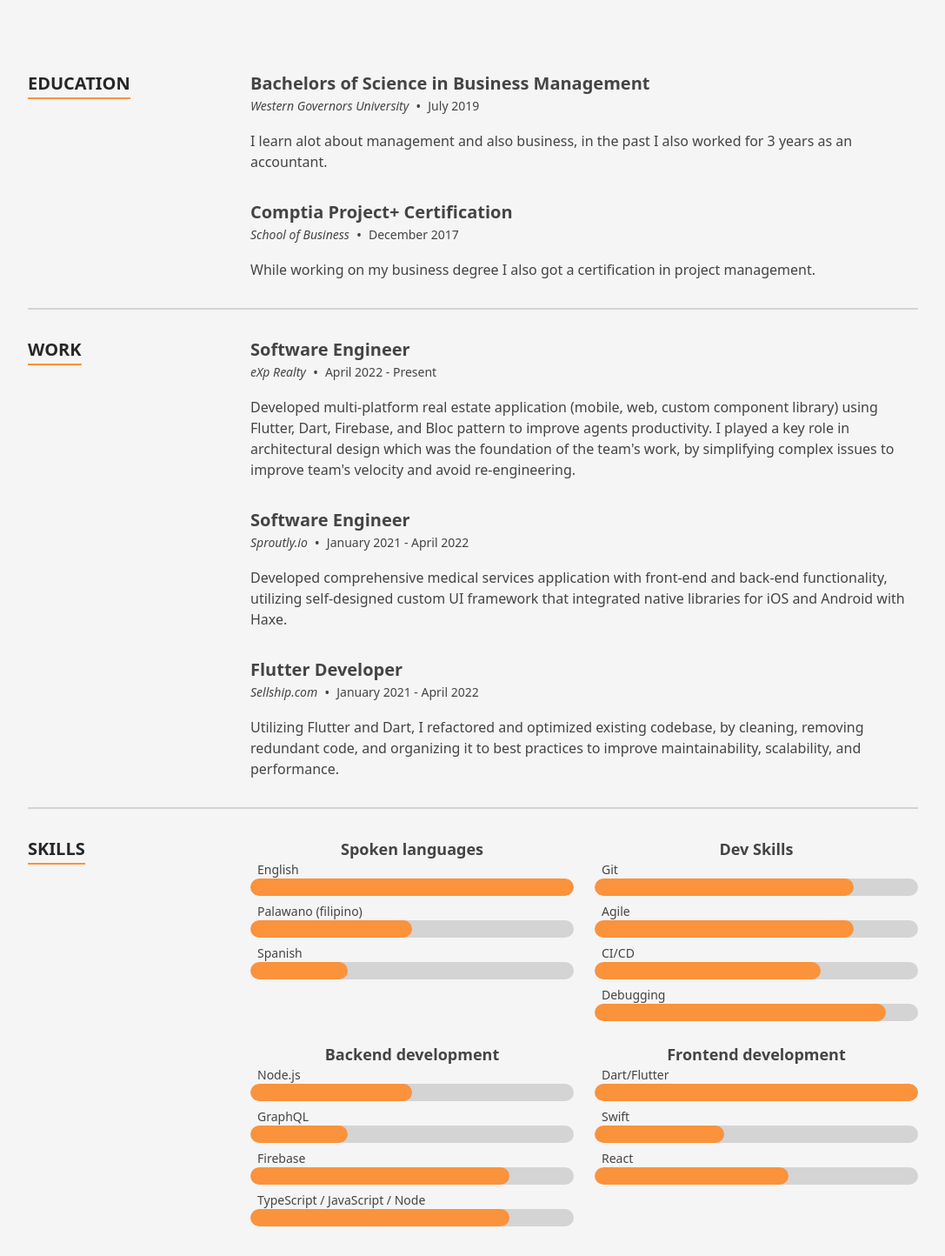
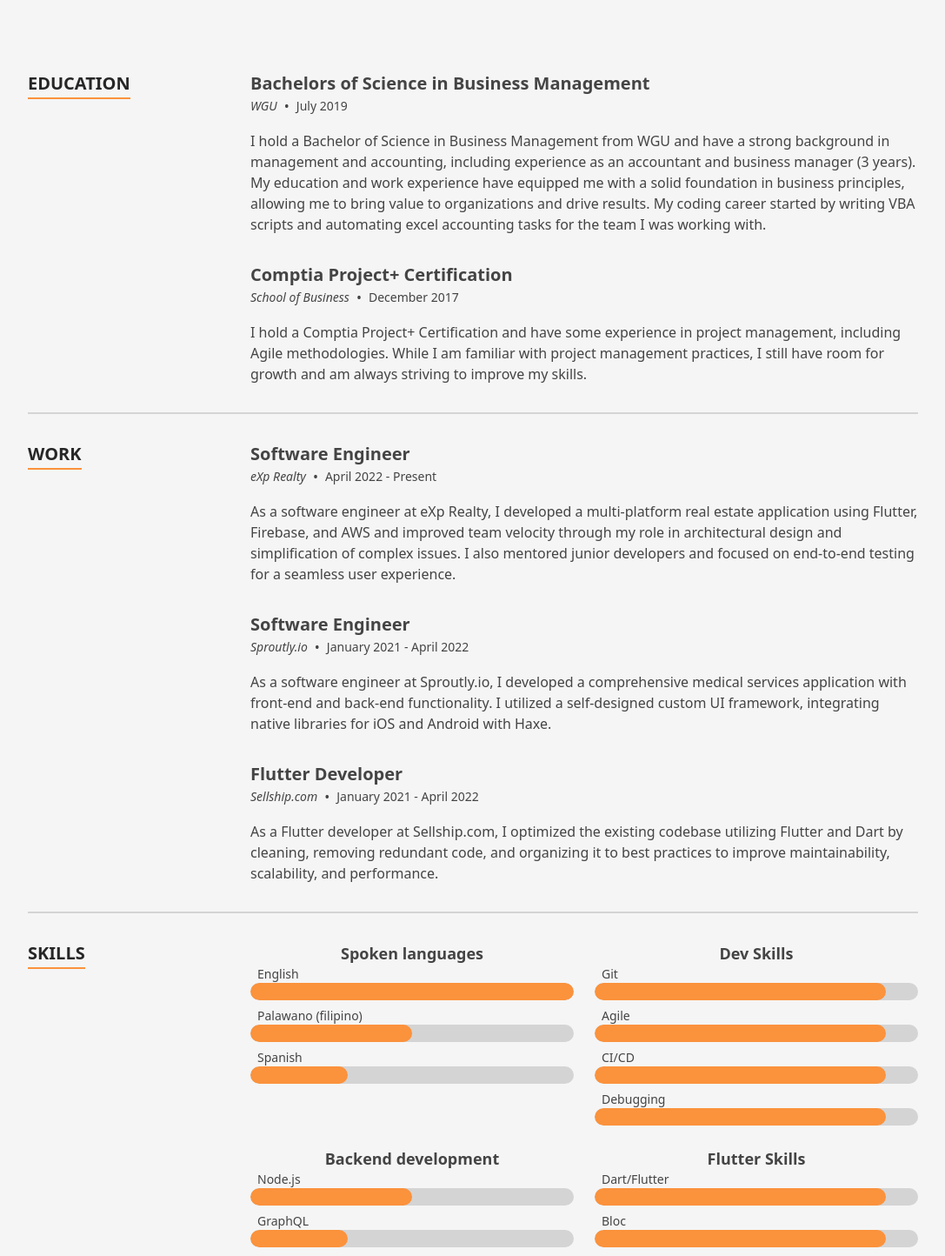
Before and after one commit to qevka/my-resume, a Next.js app: page / in a window 1280 px wide. Shown: the part 1330-2774 px from the top of the page at 87% size, without its empty margins (96-1183 px from the left). Built offline with nearby package versions, Linux system fonts and the light colour scheme.

Commit message:
fix navigation

```diff
--- a/package.json
+++ b/package.json
@@ -20,6 +20,7 @@
     "next": "^13.3.0",
     "react": "^18.1.0",
     "react-dom": "^18.1.0",
+    "sharp": "^0.32.0",
     "ts-pattern": "^4.0.3"
   },
   "devDependencies": {
--- a/src/components/Sections/Header.tsx
+++ b/src/components/Sections/Header.tsx
@@ -13,7 +13,7 @@ const Header: FC = memo(() => {
   const [currentSection, setCurrentSection] = useState<SectionId | null>(null);
   const navSections = useMemo(
     // Todo add back in SectionId.Contact
-    () => [SectionId.About, SectionId.Resume, SectionId.Portfolio, SectionId.Testimonials],
+    () => [SectionId.About, SectionId.Resume, SectionId.Portfolio, SectionId.Testimonials, SectionId.Contact],
     [],
   );
 
@@ -126,7 +126,7 @@ const NavItem: FC<{
   onClick?: () => void;
 }> = memo(({section, current, inactiveClass, activeClass, onClick}) => {
   return (
-    <Link href={`/#${section}`} passHref>
+    <Link href={`/#${section}`} passHref legacyBehavior={true}>
       <a className={classNames(current ? activeClass : inactiveClass)} key={section} onClick={onClick}>
         {section}
       </a>
--- a/src/data/data.tsx
+++ b/src/data/data.tsx
@@ -57,11 +57,11 @@ export type SectionId = typeof SectionId[keyof typeof SectionId];
  */
 export const heroData: Hero = {
   imageSrc: heroImage,
-  name: `I'm Caleb Maccarone`,
+  name: `I'm Caleb`,
   description: (
     <>
       <p className="prose-sm text-stone-200 sm:prose-base lg:prose-lg">
-        I'm an Ohio based <strong className="text-stone-100">Full Stack Software Engineer</strong>, currently working
+        A Ohio based <strong className="text-stone-100">Full Stack Software Engineer</strong>, currently working
         at <strong className="text-stone-100">eXp Realty</strong> building websites and mobile apps to support real-estate agents.
       </p>
       <p className="prose-sm text-stone-200 sm:prose-base lg:prose-lg">
@@ -89,7 +89,7 @@ export const heroData: Hero = {
  */
 export const aboutData: About = {
   profileImageSrc: profilepic,
-  description: `I am a self-taught engineer with a passion for learning and understanding how things work. I enjoy diving deep into code libraries and tackling difficult problems and puzzles. Efficiency and adventure are important values to me, both in my work and in my personal life. I am always looking for new challenges and opportunities to grow and expand my skills. In my free time, I enjoy exploring the world and meeting new people.`,
+  description: `I am a self-taught senior full stack engineer with a passion for learning and understanding how things work. I enjoy diving deep into code libraries and tackling difficult problems and puzzles. Efficiency and adventure are important values to me, both in my work and in my personal life. I am always looking for new challenges and opportunities to grow and expand my skills. In my free time, I enjoy exploring the world and meeting new people.`,
   aboutItems: [
     {label: 'Location', text: 'Dayton, Ohio', Icon: MapIcon},
     {label: 'Age', text: '33', Icon: CalendarIcon},
@@ -126,15 +126,15 @@ export const skills: SkillGroup[] = [
     skills: [
       {
         name: 'Git',
-        level: 8,
+        level: 9,
       },
       {
         name: 'Agile',
-        level: 8,
+        level: 9,
       },
       {
         name: 'CI/CD',
-        level: 7,
+        level: 9,
       },
       {
         name: 'Debugging',
@@ -158,8 +158,41 @@ export const skills: SkillGroup[] = [
         level: 8,
       },
       {
+        name: 'AWS',
+        level: 8,
+      },
+      {
         name: 'TypeScript / JavaScript / Node',
         level: 8,
+      },
+    ],
+  },
+  {
+    name: 'Flutter Skills',
+    skills: [
+      {
+        name: 'Dart/Flutter',
+        level: 9,
+      },
+      {
+        name: 'Bloc',
+        level: 9,
+      },
+      {
+        name: 'Testing (Unit/Integration/Widget)',
+        level: 7,
+      },
+      {
+        name: 'Dependency Injection',
+        level: 8,
+      },
+      {
+        name: 'Streams',
+        level: 8,
+      },
+      {
+        name: 'build_runner (jsonAnnotation/Freezed)',
+        level: 9,
       },
     ],
   },
@@ -167,8 +200,8 @@ export const skills: SkillGroup[] = [
     name: 'Frontend development',
     skills: [
       {
-        name: 'Dart/Flutter',
-        level: 10,
+        name: 'VBA',
+        level: 7,
       },
       {
         name: 'Swift',
@@ -178,7 +211,6 @@ export const skills: SkillGroup[] = [
         name: 'React',
         level: 6,
       },
-
     ],
   },
 ];
@@ -189,7 +221,7 @@ export const skills: SkillGroup[] = [
 export const portfolioItems: PortfolioItem[] = [
   {
     title: 'Manufacturing Management App sportaircraftseats.com ',
-    description: 'Developed a mobile app for an aviation manufacturing business that improved the manufacturing process and automated order management. Implemented an automated email system using third party restful apis that notified customers in real-time of updates made to their orders by employees. Improved customer communication and operational efficiency.',
+    description: 'As the project owner and tech lead, I developed and successfully launched a mobile app for an aviation manufacturing business. This app has been in production for 3 years with no major issues and has improved the manufacturing process and automated order management. I was responsible for managing the scope of the project, hiring a team of designers, and driving the architecture, including the implementation of an automated email system using third party ecommerce APIs to provide real-time updates to customers, enhancing customer communication and operational efficiency.',
     url: 'https://www.qevka.com/sas-project.html',
     image: sas,
     },
@@ -202,15 +234,18 @@ export const portfolioItems: PortfolioItem[] = [
 export const education: TimelineItem[] = [
   {
     date: 'July 2019',
-    location: 'Western Governors University',
+    location: 'WGU',
     title: 'Bachelors of Science in Business Management',
-    content: <p>I learn alot about management and also business, in the past I also worked for 3 years as an accountant.</p>,
+    content: <p>I hold a Bachelor of Science in Business Management from WGU and have a strong background in management and accounting, including experience as an accountant and business manager (3 years). My education and work experience have equipped me with a solid foundation in business principles, allowing me to bring value to organizations and drive results. My coding career started by writing VBA scripts and automating excel accounting tasks for the team I was working with.</p>,
   },
   {
     date: 'December 2017',
     location: 'School of Business',
     title: 'Comptia Project+ Certification',
-    content: <p>While working on my business degree I also got a certification in project management.</p>,
+    content: <p>I hold a Comptia Project+ Certification and have some experience
+      in project management, including Agile methodologies. While I am familiar
+      with project management practices, I still have room for growth and am always
+      striving to improve my skills.</p>,
   },
 ];
 
@@ -221,10 +256,11 @@ export const experience: TimelineItem[] = [
     title: 'Software Engineer',
     content: (
       <p>
-        Developed multi-platform real estate application (mobile, web, custom component library)
-        using Flutter, Dart, Firebase, and Bloc pattern to improve agents productivity.
-        I played a key role in architectural design which was the foundation of the team's work,
-        by simplifying complex issues to improve team's velocity and avoid re-engineering.
+        As a software engineer at eXp Realty, I developed a multi-platform
+        real estate application using Flutter, Firebase, and AWS and improved
+        team velocity through my role in architectural design and simplification
+        of complex issues. I also mentored junior developers and focused on
+        end-to-end testing for a seamless user experience.
       </p>
     ),
   },
@@ -234,8 +270,10 @@ export const experience: TimelineItem[] = [
     title: 'Software Engineer',
     content: (
       <p>
-        Developed comprehensive medical services application with front-end and back-end functionality,
-        utilizing self-designed custom UI framework that integrated native libraries for iOS and Android with Haxe.
+        As a software engineer at Sproutly.io, I developed a comprehensive medical
+        services application with front-end and back-end functionality. I utilized
+        a self-designed custom UI framework, integrating native libraries for
+        iOS and Android with Haxe.
       </p>
     ),
   },
@@ -245,9 +283,9 @@ export const experience: TimelineItem[] = [
     title: 'Flutter Developer',
     content: (
       <p>
-        Utilizing Flutter and Dart, I refactored and optimized existing codebase,
-        by cleaning, removing redundant code, and organizing it to best practices
-        to improve maintainability, scalability, and performance.
+        As a Flutter developer at Sellship.com, I optimized the existing codebase
+        utilizing Flutter and Dart by cleaning, removing redundant code, and organizing
+        it to best practices to improve maintainability, scalability, and performance.
       </p>
     ),
   },
@@ -261,7 +299,7 @@ export const testimonial: TestimonialSection = {
   testimonials: [
     {
       name: 'Daniel - CEO of SportAircraftSeats.com',
-      text: 'I spent a year looking for a project management app to organize all the custom jobs from our customers. All of our products are made to order with many customization fields and I couldn’t find an app that would do it all. The app Caleb made for my business is nearly perfect and he continues to improve it as I offer feedback. What used to take me all day with paper work orders and white boards now takes me a couple hours. Also I can now track progress or make updates remotely. I’m planning a 3 week trip and plan to work a couple hours remotely using the app.',
+      text: 'I spent a year searching for a project management app to organize all the custom jobs from our customers. All of our products are made to order with many customization fields and I couldn\'t find an app that would do it all. The app Caleb created for my business is nearly perfect and he continues to improve it as I provide feedback. What used to take me all day with paperwork and whiteboards now takes only a few hours. I can also track progress or make updates remotely. I\'m planning a 3-week trip and plan to work a few hours remotely using the app.',
       image: 'https://www.qevka.com/assets/img/person_1.jpg',
     },
   ],
--- a/src/hooks/useNavObserver.tsx
+++ b/src/hooks/useNavObserver.tsx
@@ -7,6 +7,7 @@ export const useNavObserver = (selectors: string, handler: (section: SectionId |
   useEffect(() => {
     // Get all sections
     const headings = document.querySelectorAll(selectors);
+    console.log('headings', headings);
     const headingsArray = Array.from(headings);
     const headerWrapper = document.getElementById(headerID);
 
@@ -36,6 +37,7 @@ export const useNavObserver = (selectors: string, handler: (section: SectionId |
               decision.belowToc
             ) {
               const currentVisible = headingsArray[decision.currentIndex - 1]?.getAttribute('id');
+              console.log('currentVisible', currentVisible);
               handler(currentVisible as SectionId);
             }
           }
@@ -44,7 +46,7 @@ export const useNavObserver = (selectors: string, handler: (section: SectionId |
       {
         root: null,
         threshold: 0.1,
-        rootMargin: '0px 0px -70% 0px',
+        rootMargin: '0px 0px -10px 0px',
       },
     );
     // Observe all the Sections
```
Also changed, not shown: 2 other files (tests, documents, lock files or other folders).
